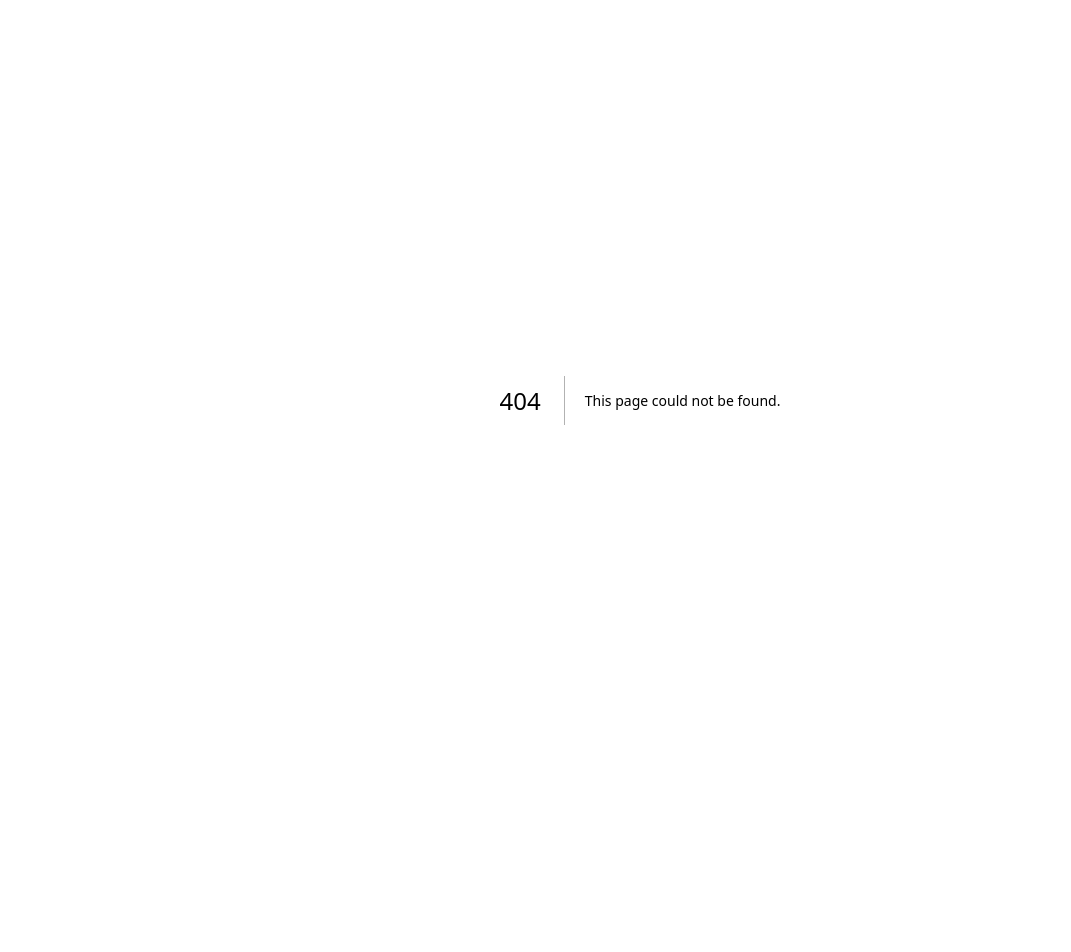
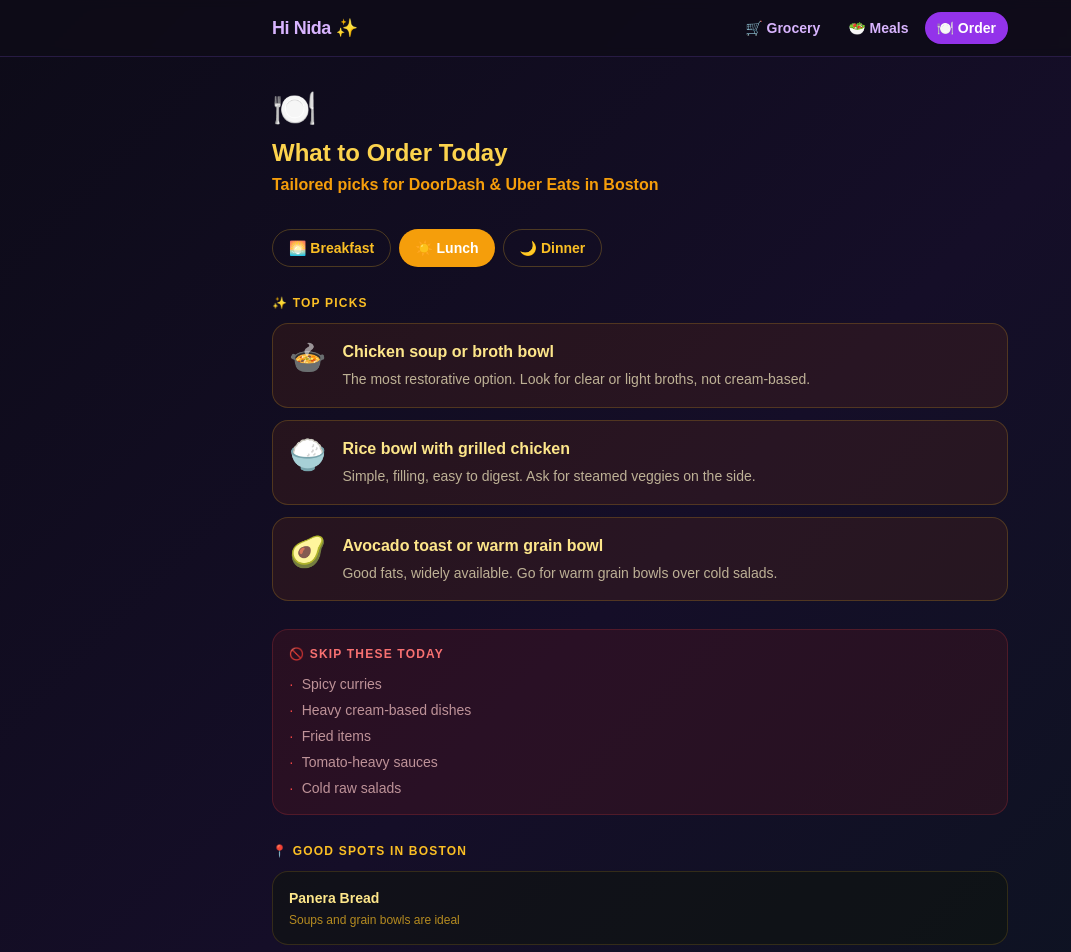
Before and after one commit to thephoenix13/n-health, a Next.js app: page /order in a window 1280 px wide. Before the commit this address had no page. Shown: the top 952 px of the page, without its empty margins (0-1071 px from the left). Before the commit the page ends 800 px from the top, so only its background shows below. Built offline with nearby package versions, Linux system fonts and the light colour scheme.

Commit message:
Add What to Order Today page with time-aware Boston recommendations

```diff
--- a/components/Layout.js
+++ b/components/Layout.js
@@ -4,6 +4,7 @@ import { useRouter } from 'next/router'
 const navItems = [
   { href: '/grocery', label: '🛒 Grocery' },
   { href: '/meal-plan', label: '🥗 Meals' },
+  { href: '/order', label: '🍽️ Order' },
 ]
 
 export default function Layout({ children }) {
--- a/pages/index.js
+++ b/pages/index.js
@@ -49,7 +49,7 @@ export default function Home({ affirmation }) {
       </div>
 
       {/* Nav cards — 2 column */}
-      <div className="grid grid-cols-2 gap-4">
+      <div className="grid grid-cols-2 gap-4 mb-4">
         <Link
           href="/grocery"
           className="rounded-3xl p-5 border hover:shadow-lg hover:-translate-y-1 transition-all"
@@ -69,6 +69,21 @@ export default function Home({ affirmation }) {
           <p className="text-emerald-400 text-sm font-medium">Your nourishing week</p>
         </Link>
       </div>
+
+      {/* Order card — full width */}
+      <Link
+        href="/order"
+        className="block rounded-3xl p-5 border hover:shadow-lg hover:-translate-y-1 transition-all"
+        style={{ background: 'rgba(120, 53, 15, 0.2)', borderColor: 'rgba(251, 191, 36, 0.3)' }}
+      >
+        <div className="flex items-center gap-3">
+          <div className="text-3xl">🍽️</div>
+          <div>
+            <h2 className="font-black text-amber-200 text-base mb-0.5">What to Order Today</h2>
+            <p className="text-amber-400 text-sm font-medium">DoorDash & Uber Eats picks for Boston</p>
+          </div>
+        </div>
+      </Link>
 
       {/* Floating bulb */}
       <button
--- /dev/null
+++ b/pages/order.js
@@ -0,0 +1,194 @@
+import { useEffect, useState } from 'react'
+import Layout from '../components/Layout'
+
+const RECOMMENDATIONS = {
+  breakfast: {
+    label: 'Breakfast',
+    emoji: '🌅',
+    picks: [
+      {
+        dish: 'Oatmeal with banana',
+        note: 'Gentle on the stomach, filling, and warming. Ask for honey on the side.',
+        emoji: '🥣',
+        iron: false,
+      },
+      {
+        dish: 'Scrambled eggs + toast',
+        note: 'Soft and protein-rich. Add spinach if available — great iron combo with a squeeze of lemon.',
+        emoji: '🍳',
+        iron: true,
+      },
+      {
+        dish: 'Greek yogurt parfait',
+        note: 'Light and quick. Skip the granola if your stomach feels sensitive today.',
+        emoji: '🫙',
+        iron: false,
+      },
+    ],
+    avoid: ['Spicy items', 'Heavy cream or butter sauces', 'Citrus juices', 'Coffee or espresso drinks', 'Fried foods'],
+    restaurants: [
+      { name: 'Panera Bread', why: 'Oatmeal, egg bowls, soups — all gentle options' },
+      { name: 'Local breakfast cafes', why: 'Eggs + toast is always a safe order' },
+      { name: 'Sweetgreen', why: 'Warm grain bowls if you want something more substantial' },
+    ],
+  },
+  lunch: {
+    label: 'Lunch',
+    emoji: '☀️',
+    picks: [
+      {
+        dish: 'Chicken soup or broth bowl',
+        note: 'The most restorative option. Look for clear or light broths, not cream-based.',
+        emoji: '🍲',
+        iron: false,
+      },
+      {
+        dish: 'Rice bowl with grilled chicken',
+        note: 'Simple, filling, easy to digest. Ask for steamed veggies on the side.',
+        emoji: '🍚',
+        iron: false,
+      },
+      {
+        dish: 'Avocado toast or warm grain bowl',
+        note: 'Good fats, widely available. Go for warm grain bowls over cold salads.',
+        emoji: '🥑',
+        iron: false,
+      },
+    ],
+    avoid: ['Spicy curries', 'Heavy cream-based dishes', 'Fried items', 'Tomato-heavy sauces', 'Cold raw salads'],
+    restaurants: [
+      { name: 'Panera Bread', why: 'Soups and grain bowls are ideal' },
+      { name: 'Sweetgreen', why: 'Warm bowls — ask for no raw onion' },
+      { name: 'Local Asian spots', why: 'Rice porridge (congee) or plain rice bowls' },
+    ],
+  },
+  dinner: {
+    label: 'Dinner',
+    emoji: '🌙',
+    picks: [
+      {
+        dish: 'Grilled salmon or white fish',
+        note: 'Anti-inflammatory and iron-rich. Look for lemon-herb or olive oil preparations.',
+        emoji: '🐟',
+        iron: true,
+      },
+      {
+        dish: 'Pasta with olive oil or light sauce',
+        note: 'Stick to olive oil, garlic, or white sauce. Avoid heavy tomato-based.',
+        emoji: '🍝',
+        iron: false,
+      },
+      {
+        dish: 'Chicken and rice',
+        note: 'Safe, nourishing, easy on digestion. A reliable choice on any energy day.',
+        emoji: '🍗',
+        iron: false,
+      },
+    ],
+    avoid: ['Spicy food', 'Fried dishes', 'Heavy dairy', 'Tomato-heavy curries or pasta', 'Anything too rich or oily'],
+    restaurants: [
+      { name: 'Mediterranean spots', why: 'Grilled proteins, rice, light olive oil dressings' },
+      { name: 'Japanese restaurants', why: 'Grilled fish, miso soup, rice — avoid spicy rolls' },
+      { name: 'Any grilled protein place', why: 'Simple grilled chicken or fish with sides' },
+    ],
+  },
+}
+
+function getMealPeriod(hour) {
+  if (hour >= 5 && hour < 12) return 'breakfast'
+  if (hour >= 12 && hour < 17) return 'lunch'
+  return 'dinner'
+}
+
+export default function Order() {
+  const [mealPeriod, setMealPeriod] = useState('breakfast')
+
+  useEffect(() => {
+    setMealPeriod(getMealPeriod(new Date().getHours()))
+  }, [])
+
+  const rec = RECOMMENDATIONS[mealPeriod]
+
+  return (
+    <Layout>
+      <div className="mb-8">
+        <div className="text-4xl mb-2">🍽️</div>
+        <h1 className="text-2xl font-black text-amber-300">What to Order Today</h1>
+        <p className="text-amber-500 font-semibold mt-1">Tailored picks for DoorDash & Uber Eats in Boston</p>
+      </div>
+
+      {/* Meal period tabs */}
+      <div className="flex gap-2 mb-7">
+        {Object.entries(RECOMMENDATIONS).map(([key, val]) => (
+          <button
+            key={key}
+            onClick={() => setMealPeriod(key)}
+            className={`px-4 py-2 rounded-full text-sm font-bold transition-all ${
+              mealPeriod === key
+                ? 'bg-amber-500 text-white shadow-sm'
+                : 'text-amber-400 hover:bg-amber-900/40'
+            }`}
+            style={mealPeriod !== key ? { border: '1px solid rgba(251, 191, 36, 0.25)' } : {}}
+          >
+            {val.emoji} {val.label}
+          </button>
+        ))}
+      </div>
+
+      {/* Top picks */}
+      <p className="text-xs font-black text-amber-400 uppercase tracking-widest mb-3">✨ Top Picks</p>
+      <div className="flex flex-col gap-3 mb-7">
+        {rec.picks.map((pick, i) => (
+          <div
+            key={i}
+            className="rounded-2xl p-4 border flex gap-4 items-start"
+            style={{ background: 'rgba(120, 53, 15, 0.2)', borderColor: 'rgba(251, 191, 36, 0.2)' }}
+          >
+            <div className="text-3xl">{pick.emoji}</div>
+            <div>
+              <div className="flex items-center gap-2 mb-1 flex-wrap">
+                <h3 className="font-black text-amber-200">{pick.dish}</h3>
+                {pick.iron && (
+                  <span className="text-xs font-bold text-emerald-400 bg-emerald-900/40 px-2 py-0.5 rounded-full border border-emerald-700/40">
+                    Iron+
+                  </span>
+                )}
+              </div>
+              <p className="text-sm text-amber-100/70 leading-relaxed">{pick.note}</p>
+            </div>
+          </div>
+        ))}
+      </div>
+
+      {/* Avoid */}
+      <div
+        className="rounded-2xl p-4 mb-7 border"
+        style={{ background: 'rgba(127, 29, 29, 0.2)', borderColor: 'rgba(239, 68, 68, 0.2)' }}
+      >
+        <p className="text-xs font-black text-red-400 uppercase tracking-widest mb-3">🚫 Skip These Today</p>
+        <ul className="space-y-1.5">
+          {rec.avoid.map((item, i) => (
+            <li key={i} className="text-sm text-red-200/70 flex items-center gap-2">
+              <span className="text-red-500">·</span> {item}
+            </li>
+          ))}
+        </ul>
+      </div>
+
+      {/* Restaurants */}
+      <p className="text-xs font-black text-amber-400 uppercase tracking-widest mb-3">📍 Good Spots in Boston</p>
+      <div className="flex flex-col gap-3">
+        {rec.restaurants.map((r, i) => (
+          <div
+            key={i}
+            className="rounded-2xl p-4 border"
+            style={{ background: 'rgba(15, 20, 10, 0.5)', borderColor: 'rgba(251, 191, 36, 0.15)' }}
+          >
+            <h3 className="font-black text-amber-200 text-sm mb-1">{r.name}</h3>
+            <p className="text-xs text-amber-400/70">{r.why}</p>
+          </div>
+        ))}
+      </div>
+    </Layout>
+  )
+}
```
